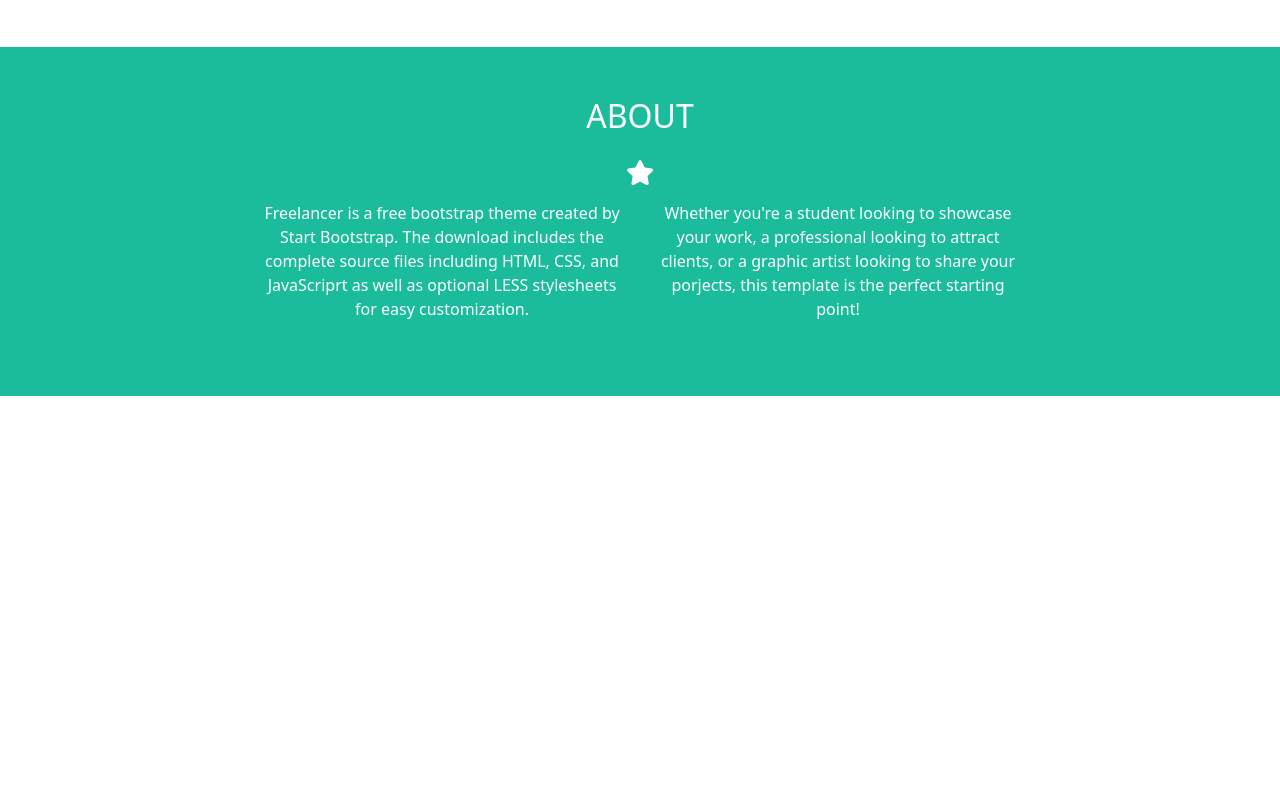
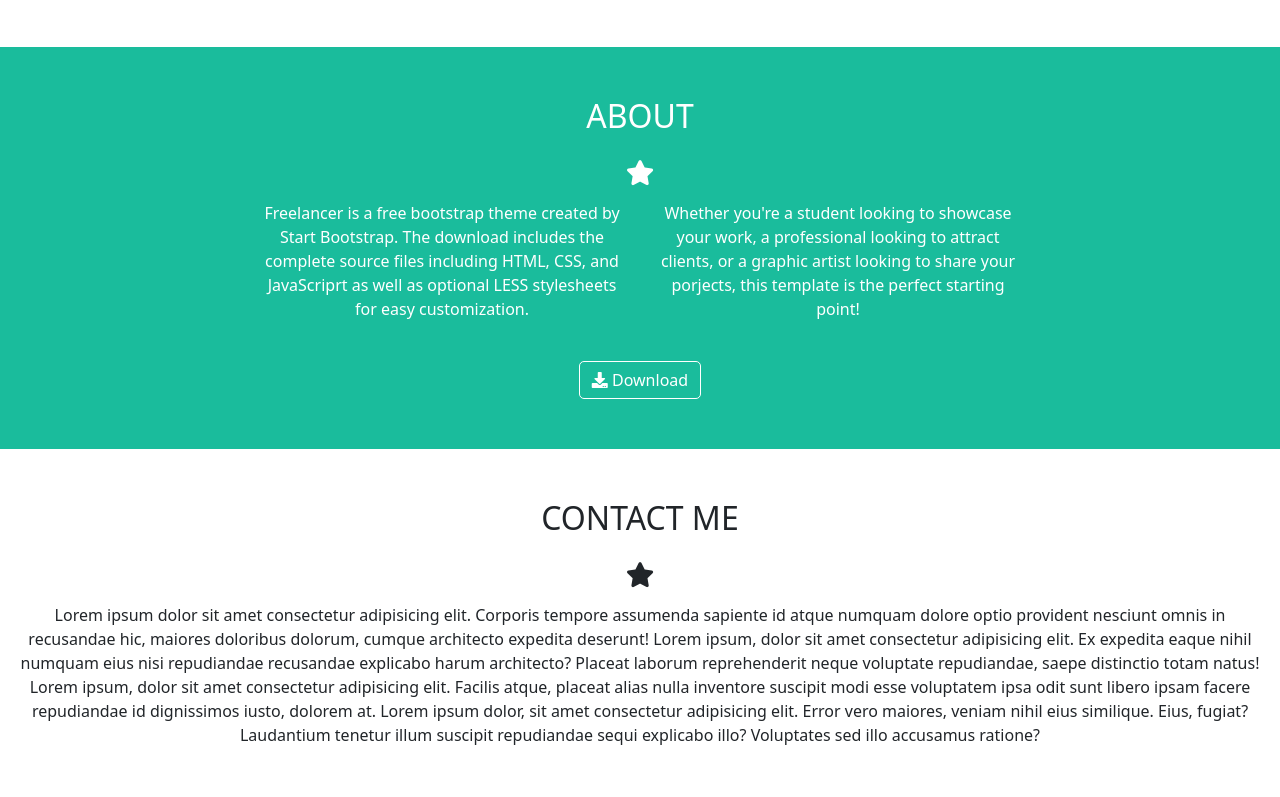
Before and after one commit to VincenzoPiparo/html-css-bootstrap-freelancer, a plain HTML site: page index.html in a window 1280 px wide. Shown: the part 1525-2322 px from the top of the page. Before the commit the page ends 1921 px from the top, so only its background shows below. Drawn offline with nearby package versions, Linux system fonts and the light colour scheme.

Commit message:
MAKE CONTACT ME

```diff
--- a/css/style.css
+++ b/css/style.css
@@ -67,6 +67,13 @@ section{
     margin-top: 50px;
     width: 250px;
 }
+
+/* .border-star{
+    width: 50px;
+    height: 10px;
+    background-color: black;
+} */
+
 .star{
     padding: 10px 0;
 }
@@ -94,7 +101,13 @@ section{
     margin: auto;
     max-width: 1920px;
 }
-
 .wrap-text{
     margin-bottom: 25px;
 }
+/* BTN DOWNLOAD */
+.btn{
+    margin-top: 15px;
+    color: white;
+    border: 1px solid white;
+    border-radius: 5px;
+}
--- a/index.html
+++ b/index.html
@@ -39,9 +39,7 @@
                                  CONTACT
                             </li>
                         </ul>
-
                     </div>
-
                 </div>
              </div>
         </div>
@@ -54,8 +52,10 @@
             <div class="container container_jumbo">
                 <img src="img/avatar.svg" alt="avatar">
                 <h1>START BOOTSTRAP</h1>
+                <!-- STAR -->
                 <div class="star">
-                    <i class="fas fa-star"></i>
+                    <!-- METTERE I BORDI -->
+                     <i class="fas fa-star"></i>
                 </div>
                 <h3>GRAPHIC ARTIST - WEB DESIGNER - ILLUSTRATOR</h3>
             </div>
@@ -119,7 +119,7 @@
                     <div class="star">
                         <i class="fas fa-star"></i>
                     </div>
-
+                    <!-- MORE CONTENT -->
                     <div class="more-content">
                         <div class="row row-cols-1 row-cols-md-2">
                             <div class="col">
@@ -136,10 +136,35 @@
                             </div>
                         </div>
                     </div>
-               </div>
+                    <!-- BUTTON -->
+                    <div class="btn">
+                        <span> <i class="fas fa-download"></i> Download</span>
+                    </div>
+                </div>
              </div>
+       </section>
+       <!-- SECTION BLUE DA FINIRE -->
+       <section>
+        <div class="container_small">
+            <div class="container-fluid">
+                <h2>CONTACT ME</h2>
+                <div class="star">
+                    <i class="fas fa-star"></i>
+                </div>
+                <div class="questions-container">
+                    Lorem ipsum dolor sit amet consectetur adipisicing elit. Corporis tempore assumenda sapiente id atque numquam dolore optio provident nesciunt omnis in recusandae hic, maiores doloribus dolorum, cumque architecto expedita deserunt!
+                    Lorem ipsum, dolor sit amet consectetur adipisicing elit. Ex expedita eaque nihil numquam eius nisi repudiandae recusandae explicabo harum architecto? Placeat laborum reprehenderit neque voluptate repudiandae, saepe distinctio totam natus!
+                    Lorem ipsum, dolor sit amet consectetur adipisicing elit. Facilis atque, placeat alias nulla inventore suscipit modi esse voluptatem ipsa odit sunt libero ipsam facere repudiandae id dignissimos iusto, dolorem at.
+                    Lorem ipsum dolor, sit amet consectetur adipisicing elit. Error vero maiores, veniam nihil eius similique. Eius, fugiat? Laudantium tenetur illum suscipit repudiandae sequi explicabo illo? Voluptates sed illo accusamus ratione?
+                </div>
+            </div>
+        </div>
        </section>
     </main>
     <!-- END MAIN -->
+    <!-- FOOTER -->
+    <footer>
+
+    </footer>
 </body>
 </html>
```
